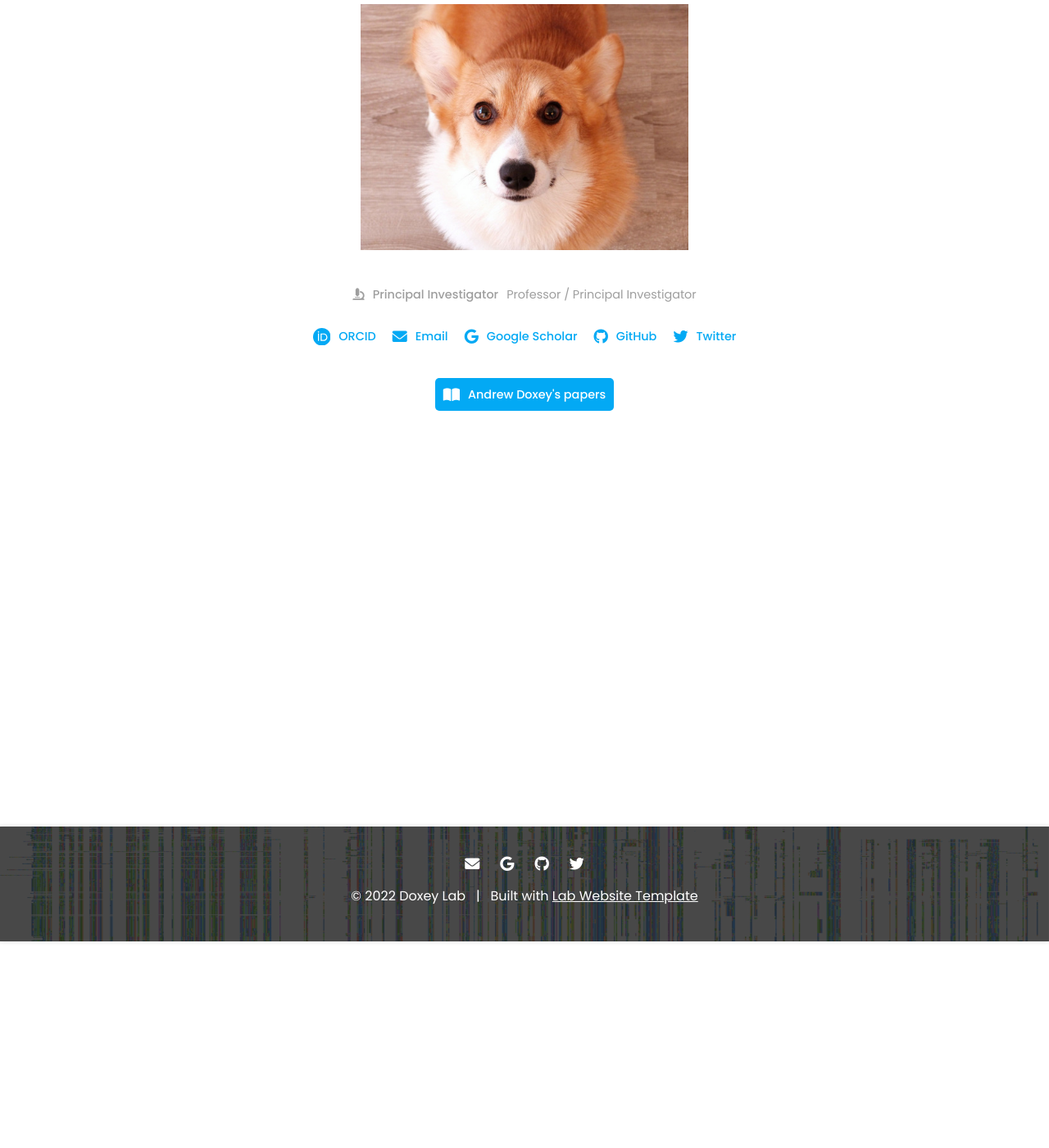
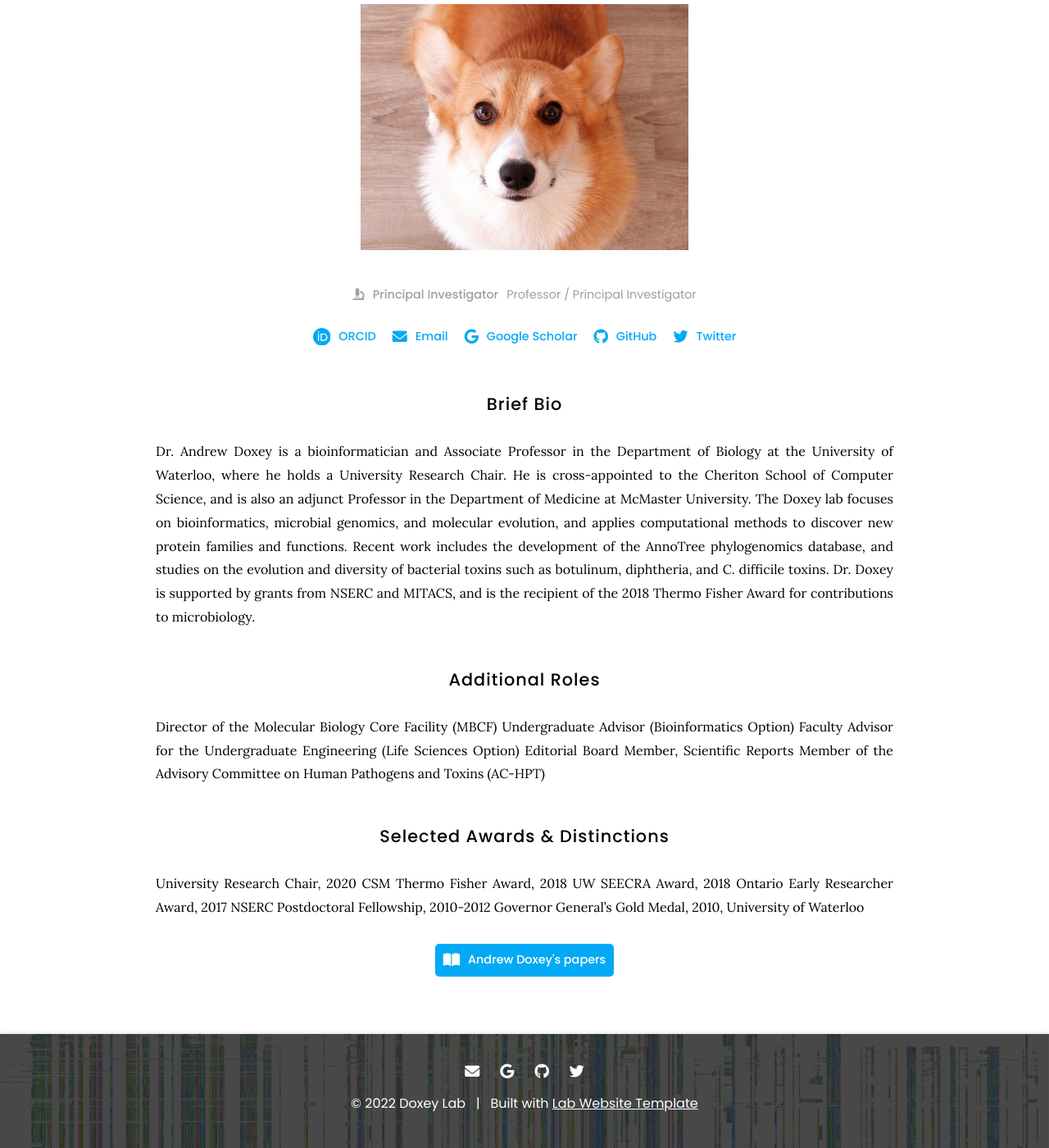
Before and after one commit to doxeylab/doxeylab-website, a Jekyll site: the page built from _members/andrew-doxey.md, in a window 1280 px wide and 1400 px high, scrolled down 252 px. Shown: the whole window at 82% size. Built offline with Jekyll 4.4.1, drawn with Linux system fonts in a browser that asks for light colours.

Commit message:
Update andrew-doxey.md

```diff
--- a/_members/andrew-doxey.md
+++ b/_members/andrew-doxey.md
@@ -16,3 +16,21 @@ links:
   github: doxeylab
   twitter: ACDoxey
 ---
+
+## Brief Bio
+Dr. Andrew Doxey is a bioinformatician and Associate Professor in the Department of Biology at the University of Waterloo, where he holds a University Research Chair. He is cross-appointed to the Cheriton School of Computer Science, and is also an adjunct Professor in the Department of Medicine at McMaster University. The Doxey lab focuses on bioinformatics, microbial genomics, and molecular evolution, and applies computational methods to discover new protein families and functions. Recent work includes the development of the AnnoTree phylogenomics database, and studies on the evolution and diversity of bacterial toxins such as botulinum, diphtheria, and C. difficile toxins. Dr. Doxey is supported by grants from NSERC and MITACS, and is the recipient of the 2018 Thermo Fisher Award for contributions to microbiology.
+
+## Additional Roles
+Director of the Molecular Biology Core Facility (MBCF)
+Undergraduate Advisor (Bioinformatics Option)
+Faculty Advisor for the Undergraduate Engineering (Life Sciences Option)
+Editorial Board Member, Scientific Reports
+Member of the Advisory Committee on Human Pathogens and Toxins (AC-HPT)
+
+## Selected Awards & Distinctions
+University Research Chair, 2020
+CSM Thermo Fisher Award, 2018
+UW SEECRA Award, 2018
+Ontario Early Researcher Award, 2017
+NSERC Postdoctoral Fellowship, 2010-2012
+Governor General's Gold Medal, 2010, University of Waterloo
```
